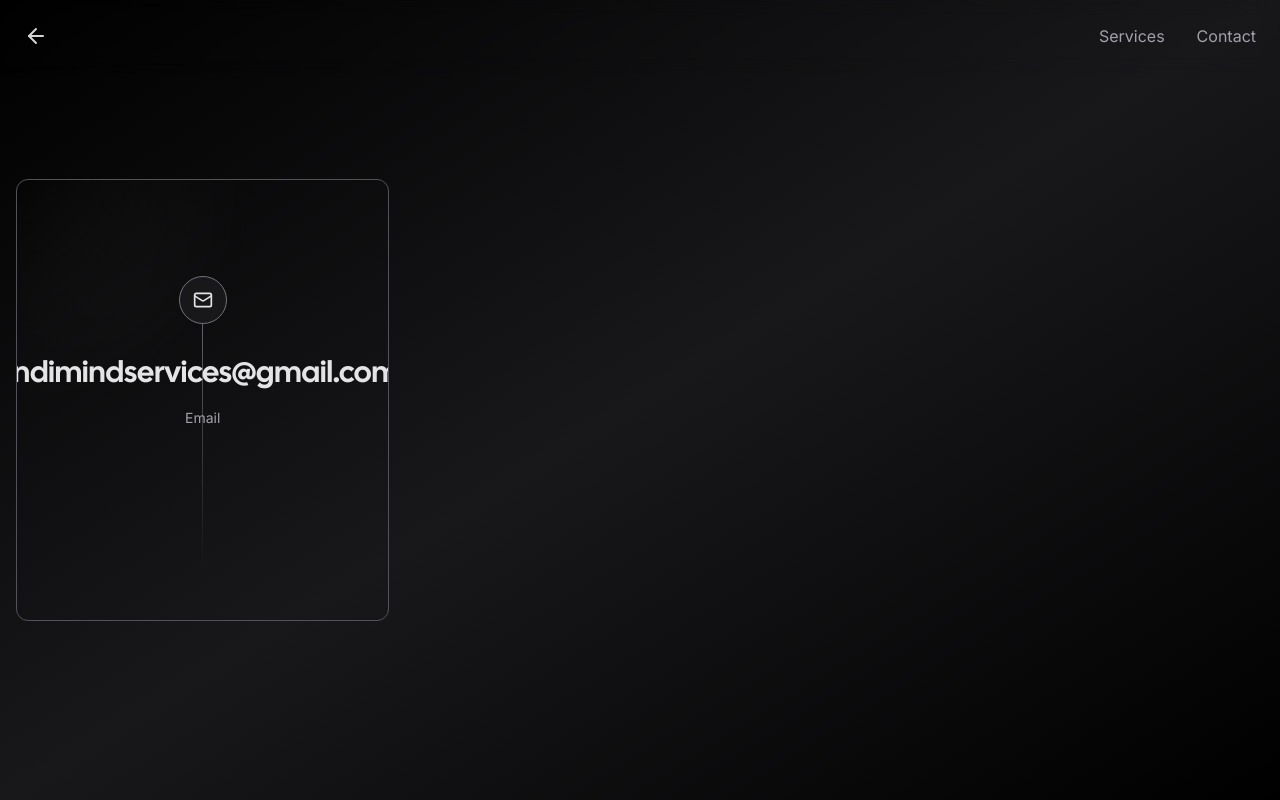
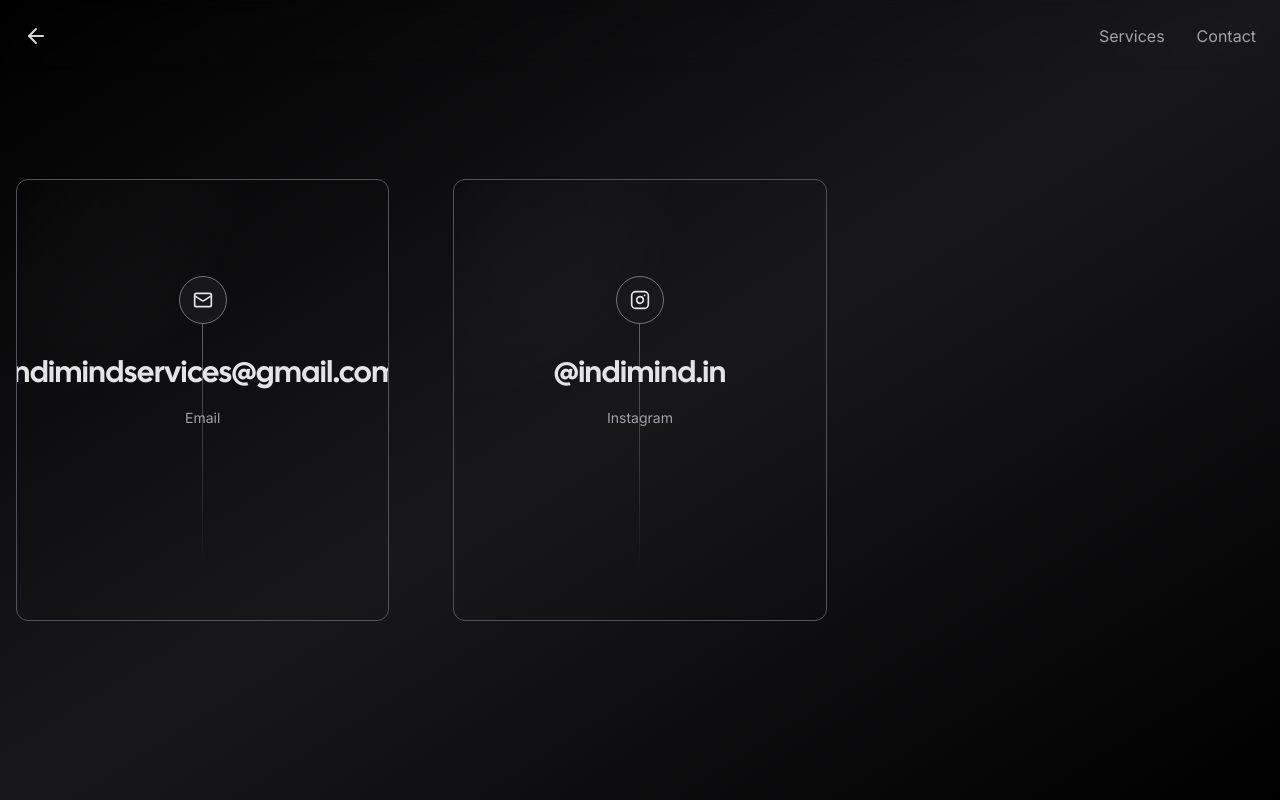
Before and after one commit to indimind-web/indimind01, a Next.js app: page /contact in a window 1280 px wide. Built offline with nearby package versions, Linux system fonts and the light colour scheme; no server answers; what tailwindcss-debug-screens would draw is missing.

Commit message:
added instagram link

```diff
--- a/app/contact/page.tsx
+++ b/app/contact/page.tsx
@@ -1,5 +1,5 @@
 "use client";
-import { Github, Mail, Twitter } from "lucide-react";
+import { Github, Mail, Twitter, Instagram } from "lucide-react";
 import Link from "next/link";
 import { Navigation } from "../components/nav";
 import { Card } from "../components/card";
@@ -23,6 +23,12 @@
 	// 	label: "Github",
 	// 	handle: "chronark",
 	// },
+	{
+		icon: <Instagram size={20} />,
+		href:"https://www.instagram.com/indimind.in/",
+		label:"Instagram",
+		handle:"@indimind.in"
+	}
 ];
 
 export default function Example() {
```
